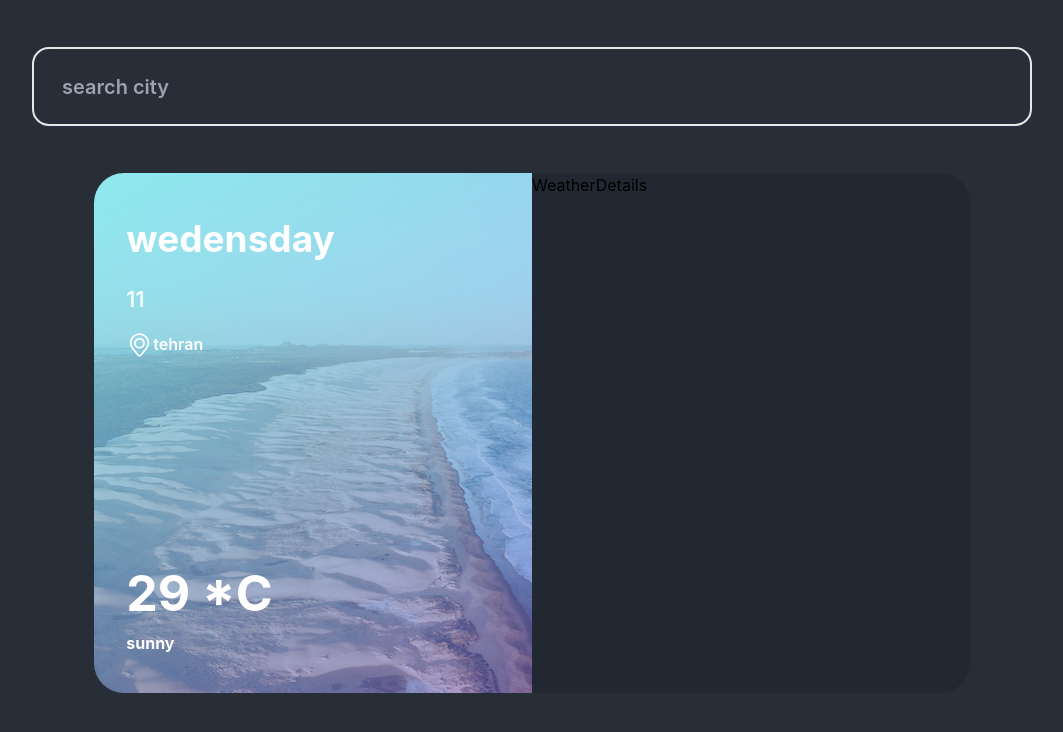
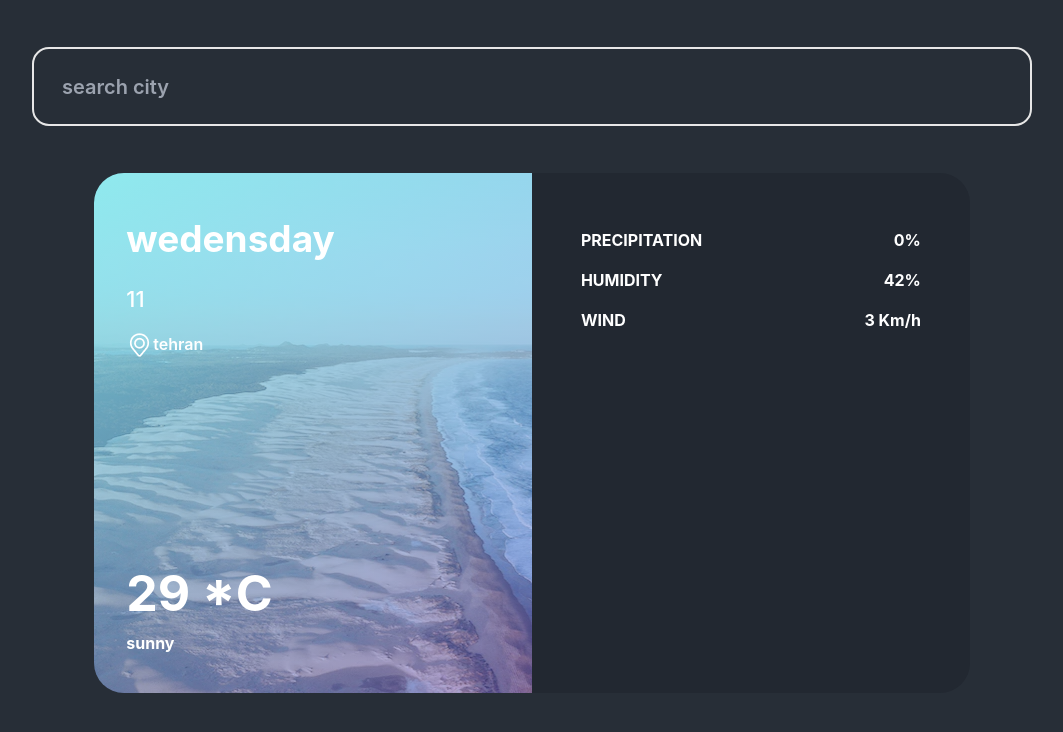
Before and after one commit to Ch-alireza021/Hw-20, a React (Create React App) app in the folder weather-app/: page / in a window 1280 px wide. Shown: the top 732 px of the page, without its empty margins (108-1171 px from the left). Built offline with nearby package versions, Linux system fonts and the light colour scheme.

Commit message:
style :weather details

```diff
--- a/weather-app/src/App.css
+++ b/weather-app/src/App.css
@@ -8,9 +8,11 @@
         @apply w-[34.2vw] h-[65vh] rounded-l-[30px] px-8 py-[4.8vh] flex flex-col justify-between
     }
     .right{
-        @apply bg-[#222831] w-[34.2vw] h-[65vh] rounded-r-[30px]
+        @apply bg-[#222831] w-[34.2vw] h-[65vh] rounded-r-[30px] px-[3.82vw] pt-[55px]
     }
-
+.weather__container{
+    @apply flex justify-center text-white font-bold
+}
 }
 
 
--- a/weather-app/src/components/base/weatherDetails/WeatherDetails.jsx
+++ b/weather-app/src/components/base/weatherDetails/WeatherDetails.jsx
@@ -1,9 +1,20 @@
+const WeatherDetails = ({Pre,Hum,Wind}) => {
+  return (
+    <div className="flex flex-col gap-4 w-full">
+      <div className="w-full flex justify-between">
+        <span>PRECIPITATION</span>
+        <span>{Pre}</span>
+      </div>
+      <div className="w-full flex justify-between">
+      <span >HUMIDITY</span>
+      <span>{Hum}</span>
+      </div>
+      <div className="w-full flex justify-between">
+      <span>WIND</span>
+      <span>{Wind}</span>
+      </div>
+    </div>
+  );
+};
 
-
-const WeatherDetails = () => {
-  return (
-    <div>WeatherDetails</div>
-  )
-}
-
-export default WeatherDetails
+export default WeatherDetails;
--- a/weather-app/src/components/widget/weather/Weather.jsx
+++ b/weather-app/src/components/widget/weather/Weather.jsx
@@ -7,13 +7,13 @@ const Weather = () => {
   return (
     <div>
       <Search />
-      <div className="flex justify-center">
+      <div className="weather__container">
         <div className="backGround left">
              <DateAndLoc day={"wedensday"} date={11}  loc={"tehran"} />
              <TodayWeather temp={"29 *C"} weather={"sunny"}/>
         </div>
         <div className="right ">
-           <WeatherDetails/>
+           <WeatherDetails Pre={"0%"} Hum={"42%"} Wind={"3 Km/h"} />
 
         </div>
       </div>
```
